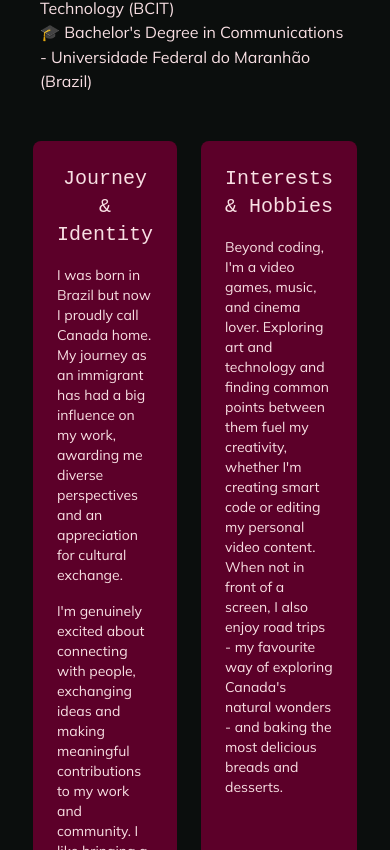
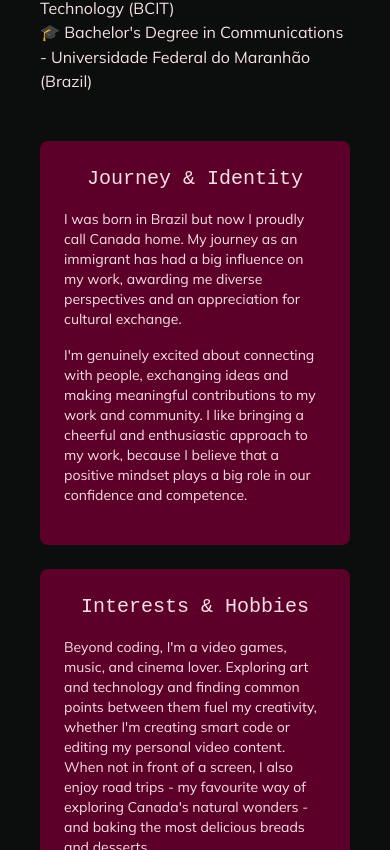
Before and after one commit to anamspe/ana-portfolio, a React (Vite) app: page / in a window 390 px wide. Shown: the part 5894-6744 px from the top of the page. Built offline with nearby package versions, Linux system fonts and the light colour scheme; a web font is replaced by a local one.

Commit message:
Update About section for mobile

```diff
--- a/src/components/AboutCard.jsx
+++ b/src/components/AboutCard.jsx
@@ -38,7 +38,7 @@ const About = () => {
         </div>
       </div>
 
-      <div className="flex mt-12 gap-6 justify-center">
+      <div className="flex flex-col sm:flex-row mt-12 gap-6 items-center sm:items-stretch  justify-center">
         <div className="p-6 bg-tyrian rounded-lg max-w-xs">
           <h2 className="text-xl text-bold font-wellfleet text-center">
             Journey & Identity
```
